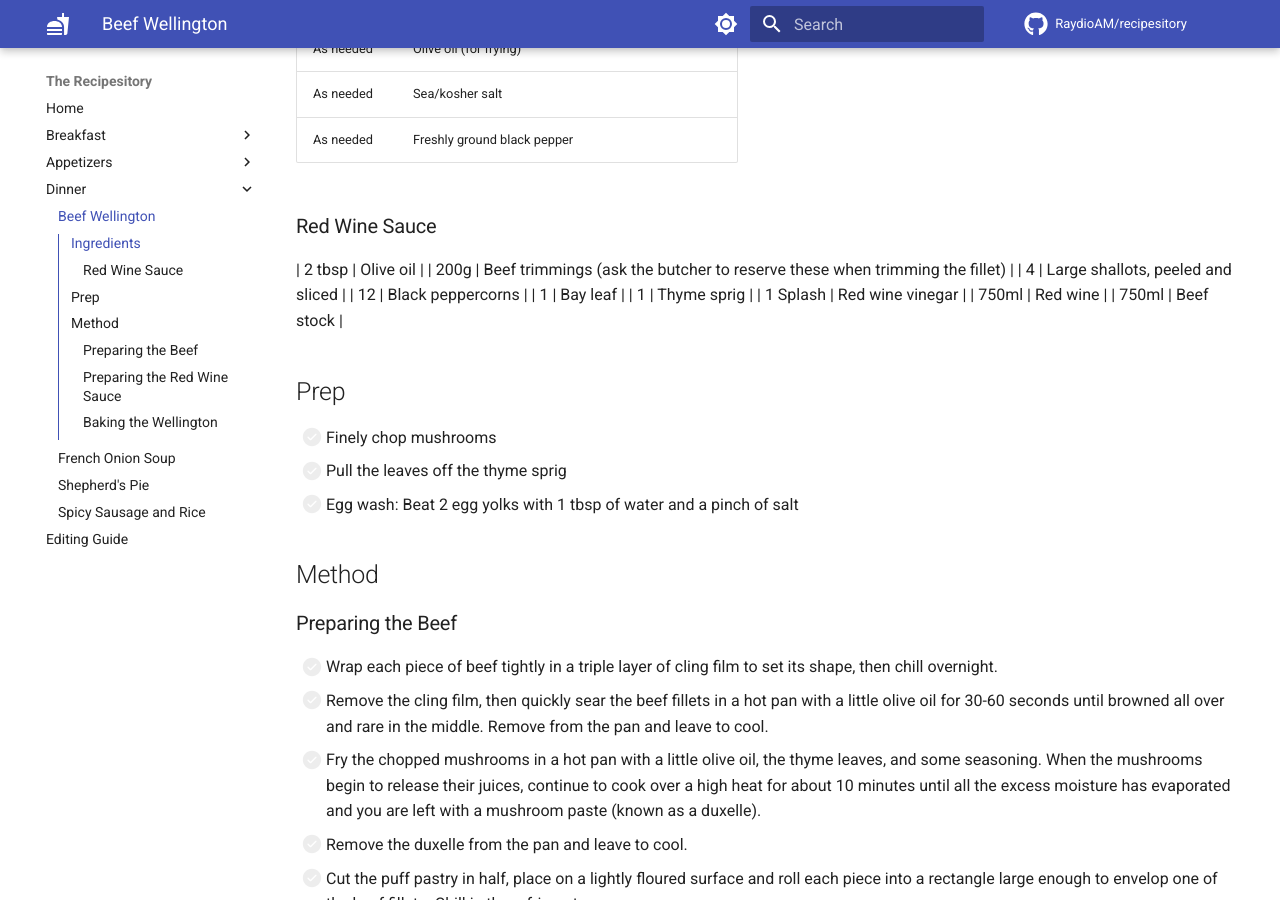
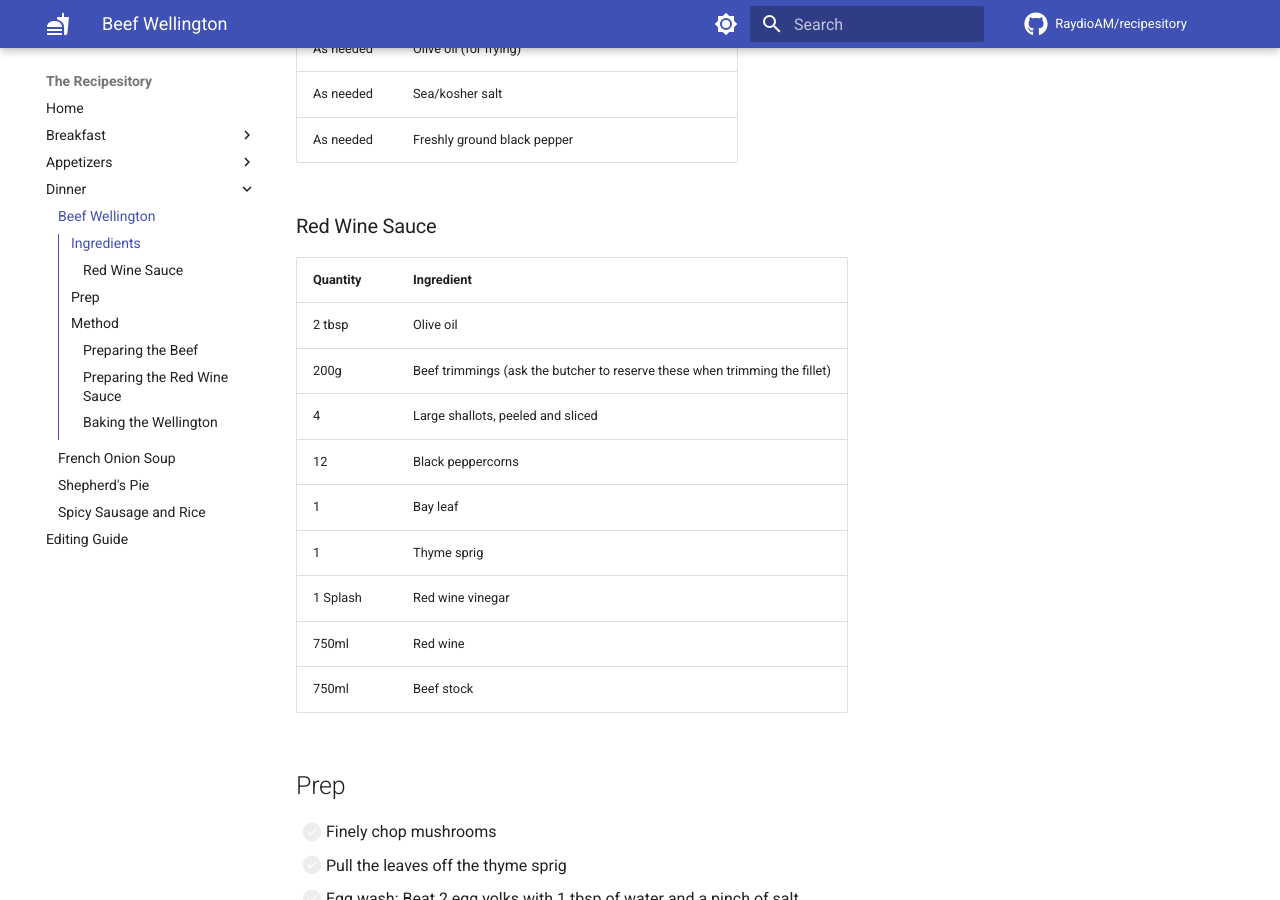
Before and after one commit to RaydioAM/Recipesitory, an MkDocs documentation site: the page built from docs/recipes/beef-wellington.md, in a window 1280 px wide and 900 px high, scrolled down 523 px. Built offline with MkDocs 1.6.1 and Material for MkDocs 9.7.7, drawn with Linux system fonts in a browser that asks for light colours; comment, search, counter and statistics services are not loaded.

Commit message:
Fix table in beef-wellington.md

```diff
--- a/docs/recipes/beef-wellington.md
+++ b/docs/recipes/beef-wellington.md
@@ -14,6 +14,8 @@
 | As needed | Freshly ground black pepper |
 
 ### Red Wine Sauce
+| Quantity | Ingredient |
+| --- | --- |
 | 2 tbsp | Olive oil |
 | 200g  | Beef trimmings (ask the butcher to reserve these when trimming the fillet) |
 | 4 | Large shallots, peeled and sliced |
```
